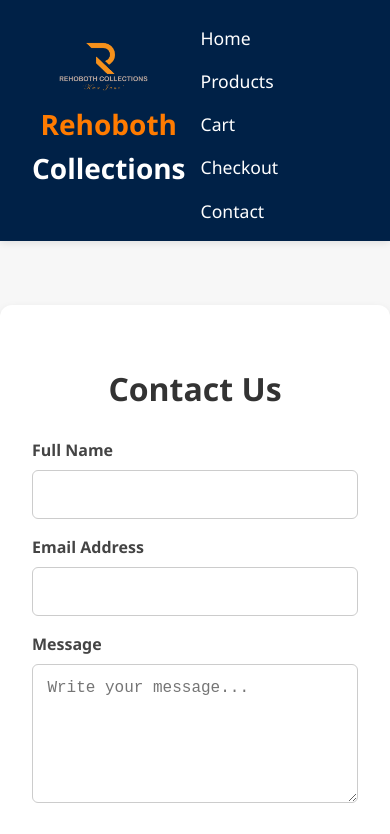
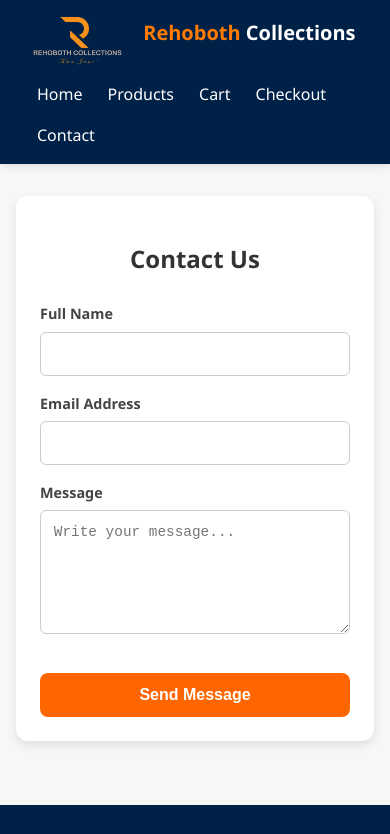
Before and after one commit to BlessedJoe254/Rehoboth-Collections-Shop, a plain HTML site: page contact.html in a window 390 px wide. Shown: the top 834 px of the page. Drawn offline with Linux system fonts and the light colour scheme.

Commit message:
Add files via upload

```diff
--- a/contact.html
+++ b/contact.html
@@ -142,6 +142,70 @@
       font-size: 1rem;
       font-weight: 400;
     }
+
+    /* Responsive Design */
+    @media (max-width: 768px) {
+      header {
+        flex-direction: column;
+        align-items: flex-start;
+      }
+
+      header h1 {
+        font-size: 1.5rem;
+        text-align: center;
+        margin-bottom: 1rem;
+      }
+
+      nav a {
+        font-size: 1rem;
+        margin: 0 10px;
+      }
+
+      .contact-container {
+        margin: 2rem 1rem;
+        padding: 1.5rem;
+      }
+
+      .contact-container h2 {
+        font-size: 1.5rem;
+      }
+
+      .contact-form label {
+        font-size: 0.9rem;
+      }
+
+      .contact-form input,
+      .contact-form textarea {
+        font-size: 0.9rem;
+      }
+
+      .contact-form button {
+        font-size: 1rem;
+        padding: 0.9rem;
+      }
+    }
+
+    @media (max-width: 480px) {
+      header h1 {
+        font-size: 1.25rem;
+      }
+
+      nav a {
+        font-size: 1rem;
+        margin: 0 5px;
+      }
+
+      .contact-form input,
+      .contact-form textarea {
+        font-size: 0.9rem;
+        padding: 0.8rem;
+      }
+
+      .contact-form button {
+        font-size: 1rem;
+        padding: 0.8rem;
+      }
+    }
   </style>
 </head>
 <body>
```
